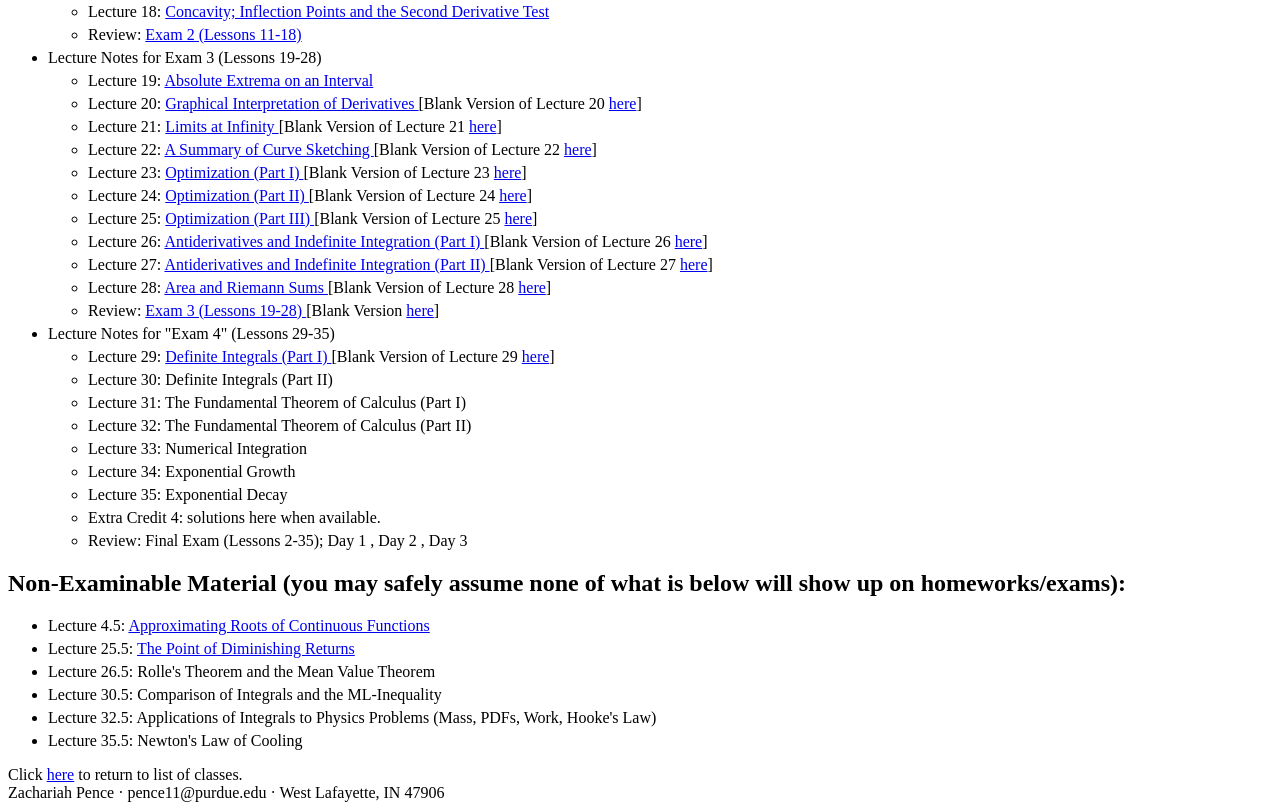
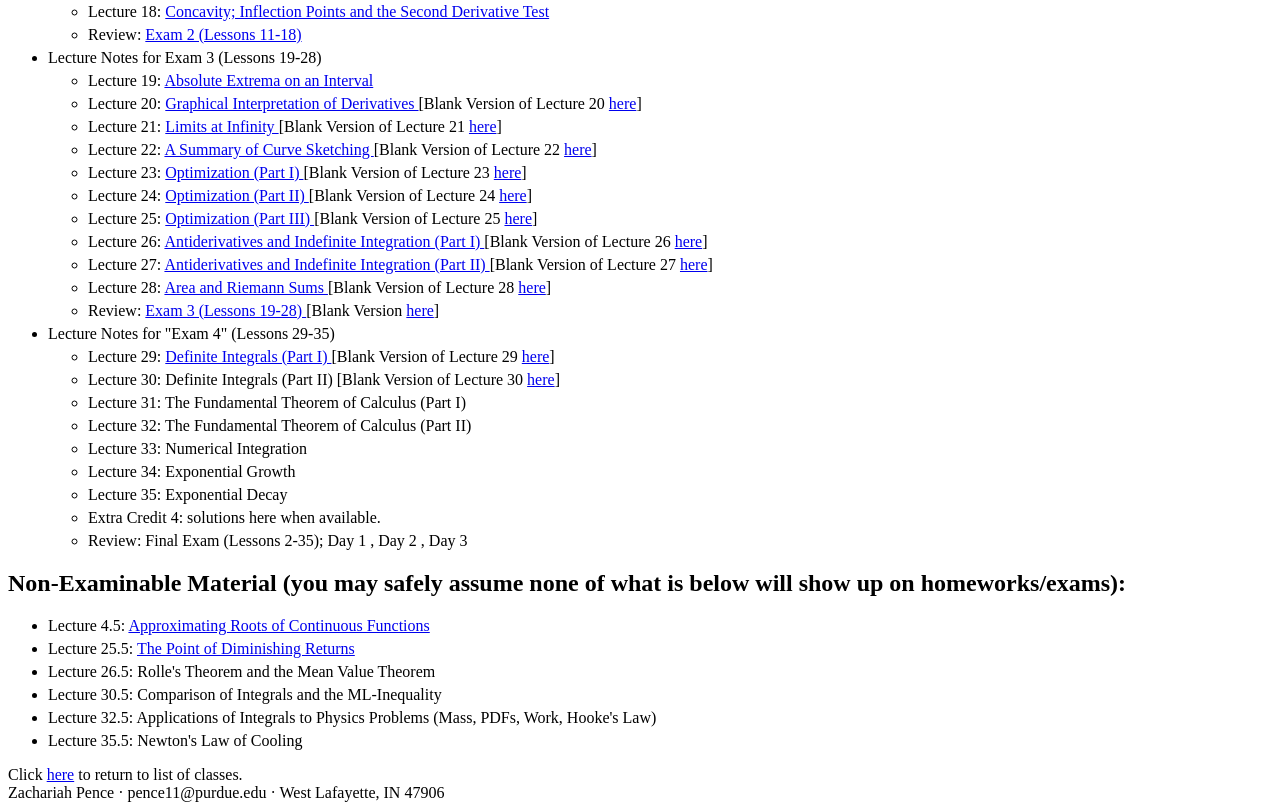
Before and after one commit to zachariah-pence/zachariah-pence.github.io, a plain HTML site: page teaching/ma16010_202710.html in a window 1280 px wide. Shown: the part 584-1394 px from the top of the page. Drawn offline with Linux system fonts and the light colour scheme.

Commit message:
blank lec 30

```diff
--- a/teaching/ma16010_202710.html
+++ b/teaching/ma16010_202710.html
@@ -184,6 +184,7 @@
 			<li>Lecture 30: <!--<a href="ma16010/notes_html/lec30.html"> -->
 				Definite Integrals (Part II)
 			<!--</a>-->
+			[Blank Version of Lecture 30 <a href="ma16010/notes/lec30_blank.pdf">here</a>]
 			</li>
 			<li>Lecture 31: <!--<a href="ma16010/notes_html/lec31.html"> -->
 				The Fundamental Theorem of Calculus (Part I)
```
Also changed, not shown: 3 other files.
